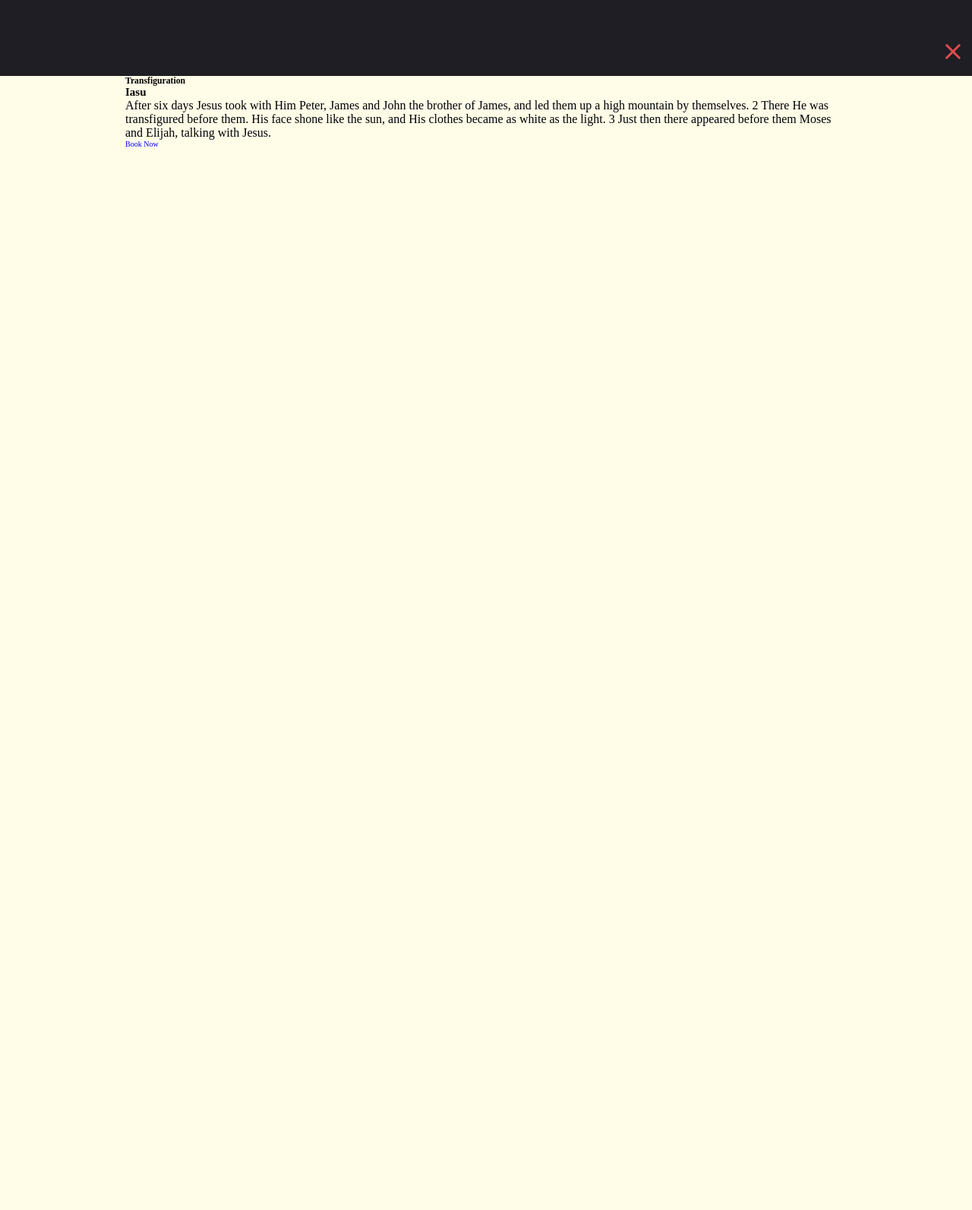
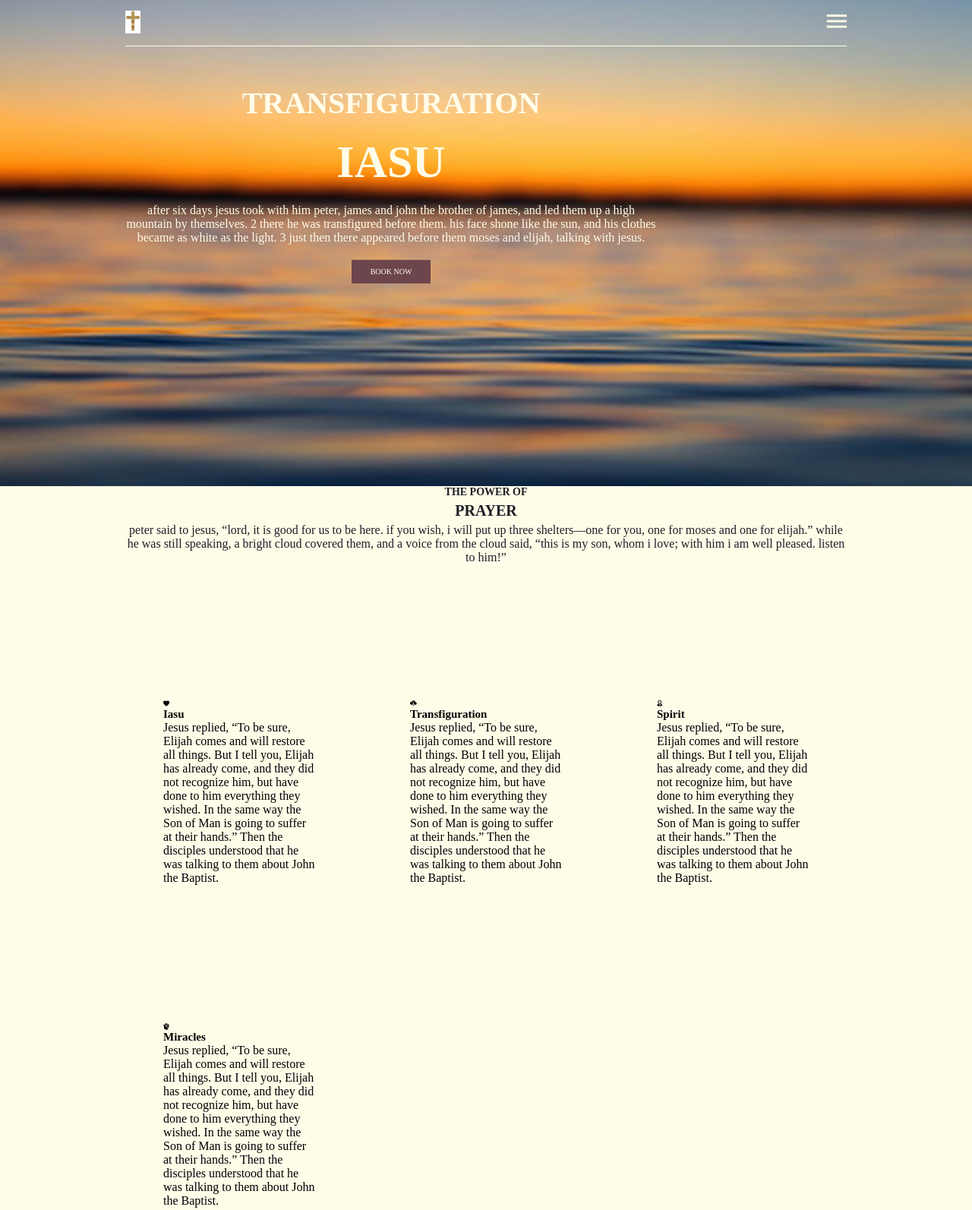
Before and after one commit to Ni-c0de-mus/julio-navbar-tutorial-transfiguration, a plain HTML site: page index.html in a window 1280 px wide. Shown: the whole page at 76% size. Before the commit the page ends 800 px from the top, so only its background shows below. Drawn offline with nearby package versions, Linux system fonts and the light colour scheme.

Commit message:
2nd Commit IASU

```diff
--- a/css/styles.css
+++ b/css/styles.css
@@ -81,10 +81,10 @@ body {
 header {
  width: 100%;
  height: 5rem;
- /*position: absolute;
+ position: absolute;
  top: 0;
  bottom: 0;
- z-index: 1;*/
+ z-index: 1;
 }
 
 .container {
@@ -100,7 +100,7 @@ nav {
  align-items: center;
  justify-content: space-between;
  padding: 1rem 0;
- border-bottom: 1px solid var(--raisin-black);
+ border-bottom: 1px solid var(--cosmic-latte);
 }
 
 .nav-brand {
@@ -109,7 +109,7 @@ nav {
 
 .menu-icons i {
  font-size: 3.5rem;
- color: var(--raisin-black);
+ color: var(--cosmic-latte);
  cursor: pointer;
 }
 
@@ -120,9 +120,9 @@ nav {
 .nav-list {
  width: 100vw;
  height: 100vh;
- background-color: var(--raisin-black);
+ background-color: var(--nav-purple);
  position: fixed;
- top: -70rem;
+ top: -90rem;
  left: 0;
  right: 0;
  display: flex;
@@ -152,3 +152,101 @@ nav {
  text-transform: uppercase;
  color: var(--cosmic-latte);
 }
+
+/* Hero Image */
+
+.hero {
+    width: 100%;
+    height: 80vh;
+    background: url('../img/trans-bg2.jpg') center no-repeat;
+    background-size: cover;
+    position: relative;
+}
+
+.hero::before {
+    /*content: "";
+    position: absolute; */
+}
+
+.main-message {
+    text-align: center;
+    width: 100%;
+    max-width: 70rem;
+    color: var(--cosmic-latte);
+    text-transform: uppercase;
+    transform: translateY(20%);
+}
+
+.main-message h3 {
+    font-size: 4rem;
+    margin: 1rem 0;
+}
+
+.main-message h1 {
+    font-size: 6rem;
+    margin: 2rem 0;
+}
+
+.main-message p {
+    text-transform: lowercase;
+}
+.btn {
+    background-color: var(--tuscan-red);
+    color: var(--cosmic-latte);
+    display: inline-block;
+    margin-top: 2rem;
+    padding: 1rem 2.5rem;
+    text-transform: uppercase;
+    transition: background-color 650ms;
+}
+
+.btn:hover {
+    background-color: var(--wild-blue);
+    color: var(--unmellow-yellow);
+}
+
+.transfiguration {
+    padding: 0;
+}
+
+.title-heading {
+    text-align: center;
+    text-transform: uppercase;
+    margin-bottom: 10rem;
+    color: var(--raisin-black);
+}
+
+.title-heading h3 {
+    font-size: 1.4rem;
+}
+
+.title-heading h1 {
+    font-size: 2rem;
+    margin: .5rem 0;
+}
+
+.title-heading p {
+    text-transform: lowercase;
+}
+
+.prayer-grid {
+    display: grid;
+    grid-template-columns: repeat(auto-fit, minmax(25rem, 1fr));
+    grid-gap: 2.5rem;
+}
+
+.prayer-grid-item {
+    height: 40rem;
+    padding: 5rem;
+    /* color:*/
+    position: relative;
+    display: flex;
+    flex-direction: column;
+    justify-content: center;
+    cursor: pointer;
+    z-index: 1;
+}
+
+.prayer-grid-item {
+    content: ""
+}
--- a/index.html
+++ b/index.html
@@ -59,6 +59,64 @@
    </div>
 
   </section>
+
+  <section class="transfiguration">
+   <div class="container">
+    <div class="title-heading">
+     <h3>The Power of</h3>
+     <h1>Prayer</h1>
+     <p>Peter said to Jesus, “Lord, it is good for us to be here. If you wish, I will put up three shelters—one for you,
+      one for Moses and one for Elijah.”
+      While he was still speaking, a bright cloud covered them, and a voice from the cloud said, “This is my Son, whom I
+      love; with him I am well pleased. Listen to him!”</p>
+    </div>
+
+    <div class="prayer-grid">
+     <!-- Grid Item #1 -->
+
+     <div class="prayer-grid-item iasu">
+      <i class="icon ion-md-heart"></i>
+      <h1>Iasu</h1>
+      <p>Jesus replied, “To be sure, Elijah comes and will restore all things. But I tell you, Elijah has already come,
+       and they did not recognize him, but have done to him everything they wished. In the same way the Son of Man is
+       going to suffer at their hands.” Then the disciples understood that he was talking to them about John the
+       Baptist.</p>
+     </div>
+
+     <!-- Grid Item #2 -->
+     <div class="prayer-grid-item transfiguration">
+      <i class="icon ion-md-thunderstorm"></i>
+      <h1>Transfiguration</h1>
+      <p>Jesus replied, “To be sure, Elijah comes and will restore all things. But I tell you, Elijah has already come,
+       and they did not recognize him, but have done to him everything they wished. In the same way the Son of Man is
+       going to suffer at their hands.” Then the disciples understood that he was talking to them about John the
+       Baptist.</p>
+     </div>
+
+     <!-- Grid Item #3 -->
+     <div class="prayer-grid-item spirit">
+      <i class="icon ion-md-ribbon"></i>
+      <h1>Spirit</h1>
+      <p>Jesus replied, “To be sure, Elijah comes and will restore all things. But I tell you, Elijah has already come,
+       and they did not recognize him, but have done to him everything they wished. In the same way the Son of Man is
+       going to suffer at their hands.” Then the disciples understood that he was talking to them about John the
+       Baptist.</p>
+
+     </div>
+
+     <div class="prayer-grid-item miracles">
+       <i class="icon ion-md-rose"></i>
+       <h1>Miracles</h1>
+       <p>Jesus replied, “To be sure, Elijah comes and will restore all things. But I tell you, Elijah has already come,
+        and they did not recognize him, but have done to him everything they wished. In the same way the Son of Man is
+        going to suffer at their hands.” Then the disciples understood that he was talking to them about John the
+        Baptist.</p>
+
+      </div>
+
+    </div>
+   </div>
+  </section>
  </main>
  <!--[if lt IE 7]>
             <p class="browsehappy">You are using an <strong>outdated</strong> browser. Please <a href="#">upgrade your browser</a> to improve your experience.</p>
```
Also changed, not shown: js/scripts.js (+5 -6 lines), img/trans-bg.jpg (added), img/trans-bg2.jpg (added), img/trans-bg3.jpg (added).
